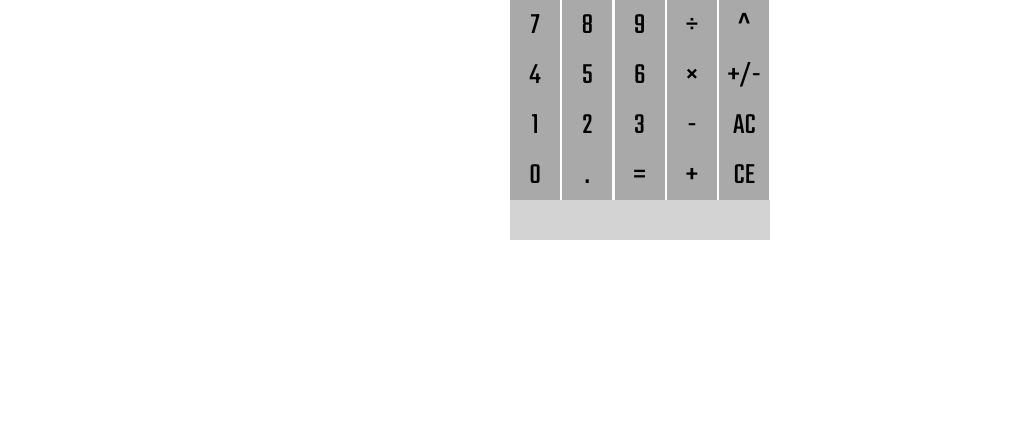
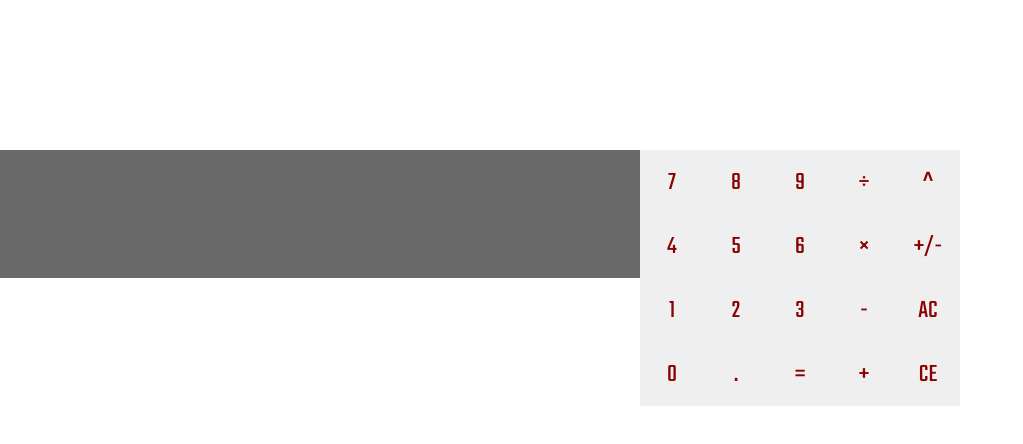
Before and after one commit to JFoline/calculator, a plain HTML site: page index.html in a window 1280 px wide. Shown: the whole page, without its empty margins (0-1023 px from the left). Drawn offline with Linux system fonts and the light colour scheme.

```diff
--- a/app.js
+++ b/app.js
@@ -8,7 +8,7 @@ let x;
 let symbol;
 let operator;
 let func;
-
+//thats maths
 var add = (x,y) =>
 {return(x + y)}
 var subtract = (x,y) =>
--- a/index.html
+++ b/index.html
@@ -6,40 +6,39 @@
   <link rel="stylesheet" href="style.css">
 </head>
 <body>
-  <div id="keys">
+  <div id="calc">
 
+    <div class="display">
+      <span id="output"></span>
 
+      <span id="input"></span>
+    </div>
 
-  <button onClick="typeDig('7')">7</button>
-  <button onClick="typeDig('8')">8</button>
-  <button onClick="typeDig('9')">9</button>
-  <button onClick="funcSelect('÷')">÷</button>
-  <button onClick="funcSelect('^')">^</button>
+    <div class="keygrid">
+      <button onClick="typeDig('7')">7</button>
+      <button onClick="typeDig('8')">8</button>
+      <button onClick="typeDig('9')">9</button>
+      <button onClick="funcSelect('÷')">÷</button>
+      <button onClick="funcSelect('^')">^</button>
+      <button onClick="typeDig('4')">4</button>
+      <button onClick="typeDig('5')">5</button>
+      <button onClick="typeDig('6')">6</button>
+      <button onClick="funcSelect('×')">×</button>
+      <button onClick="changeSign()">+/-</button>
+      <button onClick="typeDig('1')">1</button>
+      <button onClick="typeDig('2')">2</button>
+      <button onClick="typeDig('3')">3</button>
+      <button onClick="funcSelect('-')">-</button>
+      <button onClick="allClear()">AC</button>
+      <button onClick="typeDig('0')">0</button>
+      <button onClick="typeDec('.')">.</button>
+      <button onClick="runOperate()">=</button>
+      <button onClick="funcSelect('+')">+</button>
+      <button onClick="clearEntry()">CE</button>
+    </div>
 
-  <button onClick="typeDig('4')">4</button>
-  <button onClick="typeDig('5')">5</button>
-  <button onClick="typeDig('6')">6</button>
-  <button onClick="funcSelect('×')">×</button>
-  <button onClick="changeSign()">+/-</button>
+  </div>
 
-  <button onClick="typeDig('1')">1</button>
-  <button onClick="typeDig('2')">2</button>
-  <button onClick="typeDig('3')">3</button>
-  <button onClick="funcSelect('-')">-</button>
-  <button onClick="allClear()">AC</button>
-
-  <button onClick="typeDig('0')">0</button>
-  <button onClick="typeDec('.')">.</button>
-  <button onClick="runOperate()">=</button>
-  <button onClick="funcSelect('+')">+</button>
-  <button onClick="clearEntry()">CE</button>
-
-  <div class="display">
-    <span id="output"></span>
-
-    <span id="input"></span>
-  </div>
-  </div>
 </body>
 <script src="app.js" charset="utf-8"></script>
 </html>
--- a/style.css
+++ b/style.css
@@ -5,42 +5,53 @@
 	padding:0;
 	box-sizing: border-box;
 	font-family: 'Teko', cursive;
+	color: darkred;
 }
-#keys{
-  width:260px;
-
-	margin: auto;
-}
-button{
-  width:50px;
-  height:50px;
-	font-size: 30px;
-	border:0px;
-	background-color: darkgray;
-}
-button:hover{
-	background-color: lightgray;
-}
-.display{
-	width:100%;
-	min-height: 40px;
-	line-height: 30px;
-	font-size: 30px;
-	padding: 5px;
-	background-color: lightgray;
-	text-align: right;
-}
-#input{
-
-	height: 20px;
 
 
 
+#calc{
+	margin: 150px auto;
+	display: grid;
+	grid-template-columns: 1fr 1fr;
+	grid-gap: 0;
 
+}
+
+
+button:hover{
+	background-color: dodgerblue;
+}
+.display{
+
+	width:50vw;
+	transform: skewY(0deg);
+	height: 10vw;
+	font-size: 8vw;
+	background-color: dimgrey;
+	text-align: right;
+}
+.keygrid button{
+	width: 5vw;
+	height: 5vw;
+	font-size: 2vw;
+	border:0;
+	outline: none;
+}
+
+.keygrid{
+	width:25vw;
+  display: grid;
+  grid-template-columns: 1fr 1fr 1fr 1fr 6fr ;
+	grid-gap: 0;
+	transform: skewY(0deg);
+	background-color: dimgrey;
+}
+
+#input{
+	height: 20px;
 	text-align: right;
 }
 #output{
 	height: 30px;
-
-
 }
```
